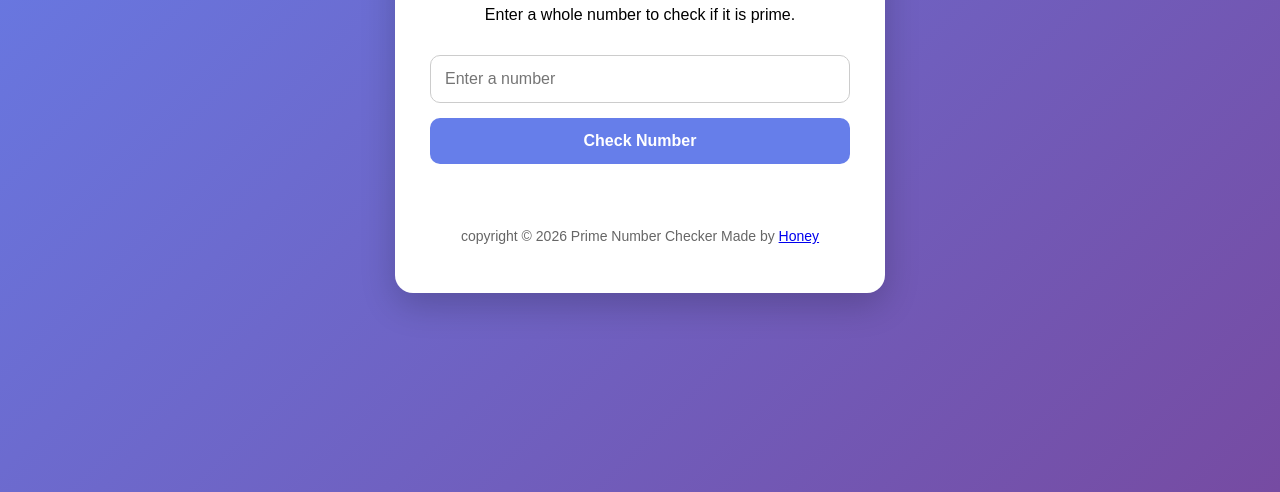
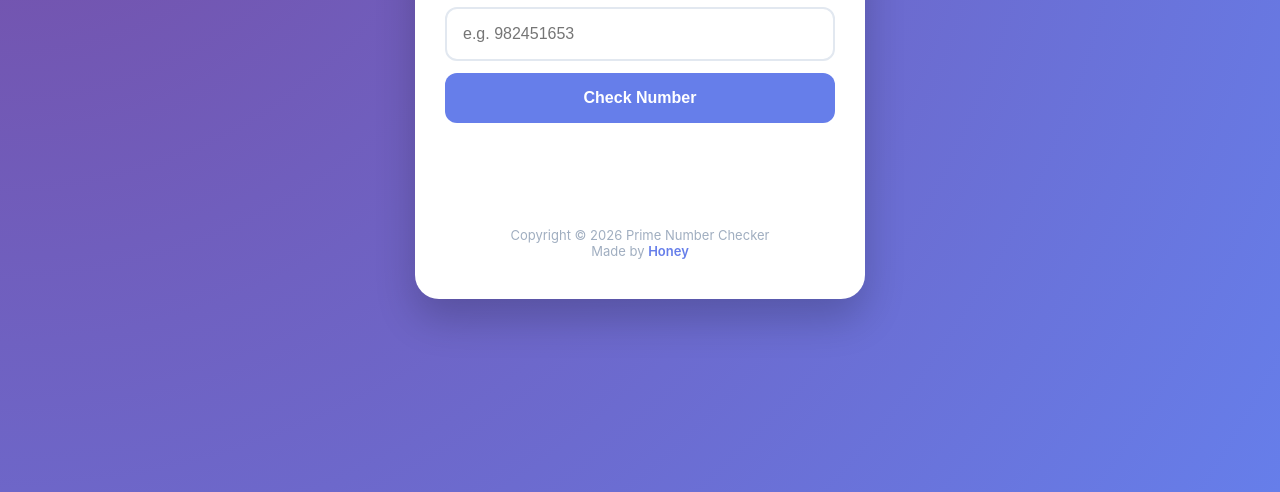
Before and after one commit to honeyshashwat26-dev/Prime-Number-Checker, a plain HTML site: page index.html in a window 1280 px wide. Shown: the part 308-800 px from the top of the page. Drawn offline with Linux system fonts and the light colour scheme.

Commit message:
Update index.html

```diff
--- a/index.html
+++ b/index.html
@@ -5,95 +5,216 @@
 <meta name="viewport" content="width=device-width, initial-scale=1.0">
 <title>Prime Number Checker</title>
 <style>
+  * {
+    box-sizing: border-box;
+    margin: 0;
+    padding: 0;
+  }
+
   body {
-    font-family: Arial, sans-serif;
-    background: linear-gradient(135deg, #667eea, #764ba2);
+    font-family: -apple-system, BlinkMacSystemFont, "Segoe UI", Roboto, Helvetica, Arial, sans-serif;
+    background: radial-gradient(circle at top left, #764ba2, #667eea);
     min-height: 100vh;
-    margin: 0;
+    display: flex;
+    align-items: center;
+    justify-content: center;
+    padding: 20px;
+  }
+
+  .card {
+    background: #ffffff;
+    padding: 40px 30px;
+    border-radius: 24px;
+    width: min(450px, 100%);
+    text-align: center;
+    box-shadow: 0 20px 40px rgba(0, 0, 0, 0.2);
+    transition: transform 0.3s ease;
+  }
+
+  h1 {
+    font-size: 26px;
+    color: #2d3748;
+    margin-bottom: 8px;
+  }
+
+  p.description {
+    font-size: 15px;
+    color: #718096;
+    margin-bottom: 24px;
+  }
+
+  .input-group {
+    display: flex;
+    flex-direction: column;
+    gap: 12px;
+  }
+
+  input {
+    width: 100%;
+    padding: 16px;
+    border-radius: 12px;
+    font-size: 16px;
+    border: 2px solid #e2e8f0;
+    outline: none;
+    transition: border-color 0.2s, box-shadow 0.2s;
+  }
+
+  input:focus {
+    border-color: #667eea;
+    box-shadow: 0 0 0 3px rgba(102, 126, 234, 0.2);
+  }
+
+  button {
+    width: 100%;
+    padding: 16px;
+    border-radius: 12px;
+    font-size: 16px;
+    border: none;
+    background: #667eea;
+    color: white;
+    cursor: pointer;
+    font-weight: 600;
+    transition: background 0.2s, transform 0.1s;
+  }
+
+  button:hover {
+    background: #5a67d8;
+  }
+
+  button:active {
+    transform: scale(0.98);
+  }
+
+  #result {
+    margin-top: 24px;
+    min-height: 50px;
     display: flex;
     align-items: center;
     justify-content: center;
   }
-  .card {
-    background: white;
-    padding: 35px;
-    border-radius: 18px;
-    width: min(420px, 85vw);
-    text-align: center;
-    box-shadow: 0 12px 35px rgba(0,0,0,.2);
+
+  .badge {
+    padding: 12px 20px;
+    border-radius: 30px;
+    font-size: 16px;
+    font-weight: 600;
+    word-break: break-all;
+    max-width: 100%;
+    animation: fadeIn 0.3s ease;
   }
-  input, button {
-    box-sizing: border-box;
-    width: 100%;
-    padding: 14px;
-    margin-top: 15px;
-    border-radius: 10px;
-    font-size: 16px;
+
+  .badge.prime {
+    background: #e6fffa;
+    color: #234e52;
+    border: 1px solid #b2f5ea;
   }
-  input { border: 1px solid #ccc; }
-  button {
-    border: none;
-    background: #667eea;
-    color: white;
-    cursor: pointer;
-    font-weight: bold;
+
+  .badge.not-prime {
+    background: #fff5f5;
+    color: #742a2a;
+    border: 1px solid #fed7d7;
   }
-  #result { min-height: 30px; margin-top: 20px; font-size: 20px; }
+
+  .badge.error {
+    background: #edf2f7;
+    color: #4a5568;
+  }
+
+  footer {
+    margin-top: 30px;
+    font-size: 13px;
+    color: #a0aec0;
+  }
+
+  footer a {
+    color: #667eea;
+    text-decoration: none;
+    font-weight: 600;
+  }
+
+  footer a:hover {
+    text-decoration: underline;
+  }
+
+  @keyframes fadeIn {
+    from { opacity: 0; transform: translateY(6px); }
+    to { opacity: 1; transform: translateY(0); }
+  }
 </style>
 </head>
 <body>
+
 <div class="card">
-<h1>🔢 Prime Number Checker</h1>
-  <p>Enter a whole number to check if it is prime.</p>
-  <input type="number" id="number" placeholder="Enter a number" step="1">
+  <h1>🔢 Prime Checker</h1>
+  <p class="description">Enter a whole number to check if it is prime.</p>
+
+  <div class="input-group">
+    <!-- Changed type="text" to prevent HTML5 number input from stripping/rounding huge BigInt values -->
+    <input type="text" id="number" placeholder="e.g. 982451653" autocomplete="off">
     <button onclick="checkPrime()">Check Number</button>
+  </div>
+
   <div id="result"></div>
-  <p style="font-size: 14px; color: #666;">
-      copyright © 2026 Prime Number Checker
-      Made by <a href="https://www.github.com/honeyshashwat26-dev/" target="_blank">Honey</a>
-    </p>
+
+  <footer>
+    Copyright © 2026 Prime Number Checker<br>
+    Made by <a href="https://www.github.com/honeyshashwat26-dev/" target="_blank" rel="noopener noreferrer">Honey</a>
+  </footer>
 </div>
 
 <script>
 function checkPrime() {
-  const input = document.getElementById("number").value;
+  const inputVal = document.getElementById("number").value.trim();
   const result = document.getElementById("result");
 
-  if (input === "" || !Number.isInteger(Number(input))) {
-    result.textContent = "Please enter a whole number.";
+  // Validate that input consists only of digits
+  if (!/^\d+$/.test(inputVal)) {
+    result.innerHTML = `<div class="badge error">Please enter a valid positive whole number.</div>`;
     return;
   }
 
-  const n = Number(input);
+  try {
+    const n = BigInt(inputVal);
 
-  if (n <= 1) {
-    result.textContent = n + " is Not Prime ❌";
+    if (n <= 1n) {
+      result.innerHTML = `<div class="badge not-prime">${n.toString()} is Not Prime ❌</div>`;
       return;
     }
 
-  if (n === 2) {
-    result.textContent = "2 is Prime ✅";
+    if (n === 2n || n === 3n) {
+      result.innerHTML = `<div class="badge prime">${n.toString()} is Prime ✅</div>`;
       return;
     }
 
-  if (n % 2 === 0) {
-    result.textContent = n + " is Not Prime ❌";
+    if (n % 2n === 0n || n % 3n === 0n) {
+      result.innerHTML = `<div class="badge not-prime">${n.toString()} is Not Prime ❌</div>`;
       return;
     }
 
-  for (let i = 3; i * i <= n; i += 2) {
-    if (n % i === 0) {
-      result.textContent = n + " is Not Prime ❌";
-      return;
+    // 6k ± 1 primality test algorithm optimized for BigInt
+    let isPrime = true;
+    for (let i = 5n; i * i <= n; i += 6n) {
+      if (n % i === 0n || n % (i + 2n) === 0n) {
+        isPrime = false;
+        break;
       }
     }
 
-  result.textContent = n + " is Prime ✅";
+    if (isPrime) {
+      result.innerHTML = `<div class="badge prime">${n.toString()} is Prime ✅</div>`;
+    } else {
+      result.innerHTML = `<div class="badge not-prime">${n.toString()} is Not Prime ❌</div>`;
+    }
+
+  } catch (error) {
+    result.innerHTML = `<div class="badge error">Number is too large to process.</div>`;
+  }
 }
 
 document.getElementById("number").addEventListener("keydown", function(e) {
   if (e.key === "Enter") checkPrime();
 });
 </script>
+
 </body>
 </html>
```
Lines whose indentation alone changed are shown as unchanged.
